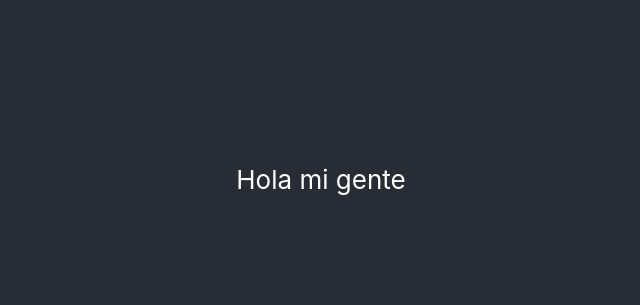
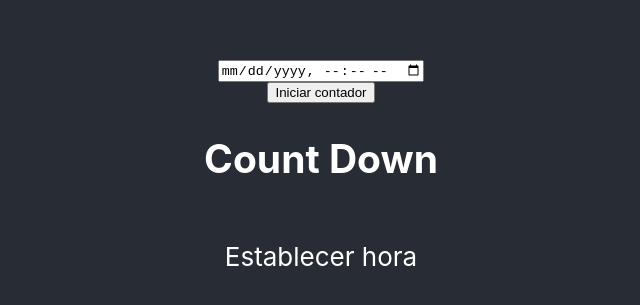
Before and after one commit to Holmanyiyos/launch-countdown-timer, a React (Create React App) app: page / in a window 1280 px wide. Shown: the part 221-526 px from the top of the page, without its empty margins (319-959 px from the left). Built offline with nearby package versions, Linux system fonts and the light colour scheme.

Commit message:
creacion del timer con seleccion de fecha del usuario

```diff
--- a/public/index.html
+++ b/public/index.html
@@ -10,11 +10,6 @@
       content="Web site created using create-react-app"
     />
     <link rel="apple-touch-icon" href="%PUBLIC_URL%/logo192.png" />
-    <!--
-      manifest.json provides metadata used when your web app is installed on a
-      user's mobile device or desktop. See https://developers.google.com/web/fundamentals/web-app-manifest/
-    -->
-    <link rel="manifest" href="%PUBLIC_URL%/manifest.json" />
     <!--
       Notice the use of %PUBLIC_URL% in the tags above.
       It will be replaced with the URL of the `public` folder during the build.
--- a/src/App.js
+++ b/src/App.js
@@ -1,10 +1,29 @@
 import './App.css';
+import React, { useState } from "react";
+import Countdown from "./pages/countDown/Countdown"
+import Inputview from './pages/InputView/InputView';
+import { subtractDate } from './utilities/getTime.utilities';
 
 function App() {
+  const [isActive, setIsActive] = useState(false)
+  const [timeSelected, setTimeSelected] = useState("");
+
+    function handleDateSelected(e){
+       setTimeSelected(e.target.value)
+    }
+
+    function handleClick(){
+      setIsActive(true)
+      subtractDate(timeSelected)
+  }
+
   return (
     <div className="App">
       <header className="App-header">
-        <p>Hola mi gente</p>
+        <Inputview handleDateSelected= {handleDateSelected} handleClick={handleClick}/>
+        <Countdown
+        isActive = {isActive}
+        timeSelected={timeSelected}/>
       </header>
     </div>
   );
--- a/src/pages/InputView/InputView.js
+++ b/src/pages/InputView/InputView.js
@@ -0,0 +1,13 @@
+import React from "react";
+import Input from "./components/Input";
+
+const Inputview = (props)=>{
+    return(
+        <>
+            <Input handleDateSelected = {props.handleDateSelected} />
+            <button onClick={props.handleClick}>Iniciar contador</button>
+        </>
+    )
+}
+
+export default Inputview;
--- a/src/pages/InputView/components/Input.js
+++ b/src/pages/InputView/components/Input.js
@@ -0,0 +1,11 @@
+import React from "react"
+
+const Input = (props)=>{
+    return(
+        <>
+            <input type="datetime-local" name="date" id="date" onChange={props.handleDateSelected}/>
+        </>
+    )
+}
+
+export default Input;
--- /dev/null
+++ b/src/pages/countDown/Countdown.js
@@ -0,0 +1,46 @@
+import React, { useEffect, useState } from "react";
+import { subtractDate } from "../../utilities/getTime.utilities";
+import Timenum from "./components/TimeNum";
+
+const Countdown = (props)=>{
+    const [time, setTime] = useState("");
+    const [start, setStart] = useState(false);
+
+
+    useEffect(()=>{
+        const time = subtractDate(props.timeSelected)
+        if(props.isActive){
+            setTime(time)
+        }
+    }, [start])
+
+    if (props.isActive) {
+
+        setInterval(()=>{
+            setStart(!start)
+        }, 1000)
+    }
+
+
+    return(
+        <>
+            <h2>Count Down</h2>
+            {(time)?
+             <>
+                <Timenum num={time.days}/>
+                <span>Days</span>
+                <Timenum num={time.hours}/>
+                <span>Hours</span>
+                <Timenum num={time.minutes} />
+                <span>Minutes</span>
+                <Timenum num={time.seconds} />
+                <span>Seconds</span>
+            </>:
+            <p>Establecer hora</p>
+            }
+
+        </>
+    )
+}
+
+export default Countdown;
--- a/src/pages/countDown/components/TimeNum.js
+++ b/src/pages/countDown/components/TimeNum.js
@@ -0,0 +1,9 @@
+import React from "react";
+
+const Timenum = (props)=>{
+
+    return(
+        <h3>{props.num}</h3>
+    )
+}
+export default Timenum;
--- /dev/null
+++ b/src/utilities/getTime.utilities.js
@@ -0,0 +1,27 @@
+
+export const subtractDate =(date1 = "31/12/2022")=>{
+    const time1 = new Date(date1).getTime()
+    const time2 = new Date().getTime()
+
+    const difference = Math.abs(time2 - time1)
+    const result = format(difference)
+    return result
+}
+
+function format(num){
+    const baseDias = 1000 * 3600 * 24
+    const baseHoras = 1000 * 3600
+    const baseMinutos = 1000 * 60
+    const days = parseInt(num / baseDias)
+    const hours = parseInt((num % baseDias) / baseHoras)
+    const minutes = parseInt(((num % baseDias) % baseHoras) / baseMinutos)
+    const seconds = parseInt((((num % baseDias) % baseHoras) % baseMinutos) / 1000)
+
+    const timer = {
+        days: days,
+        hours: hours,
+        minutes: minutes,
+        seconds: seconds
+    }
+    return timer
+}
```
Also changed, not shown: src/adapters/formatDate.adapter.js (deleted), src/pages/InputView/components/Button.js (deleted), src/pages/countDown/countDown.js (deleted), src/services/getDataSelected.services.js (deleted), src/services/getTime.services.js (deleted).
